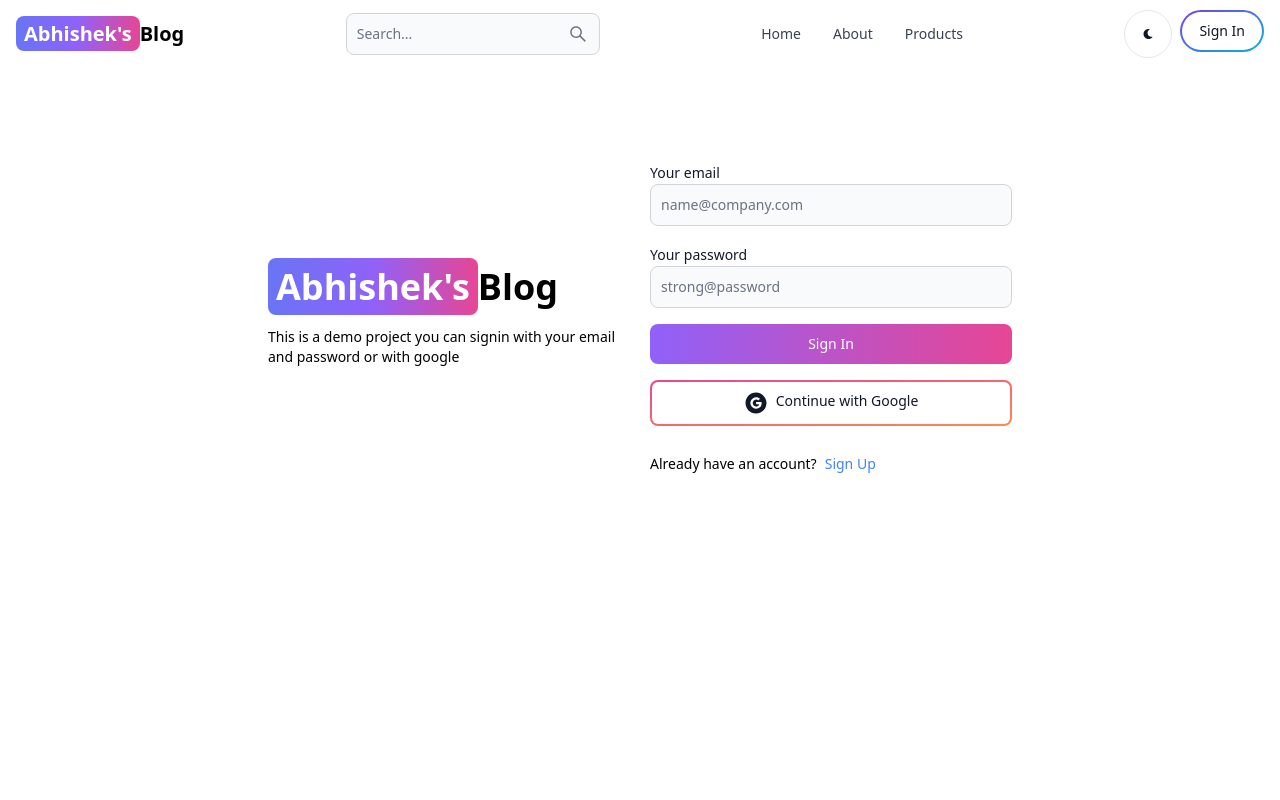
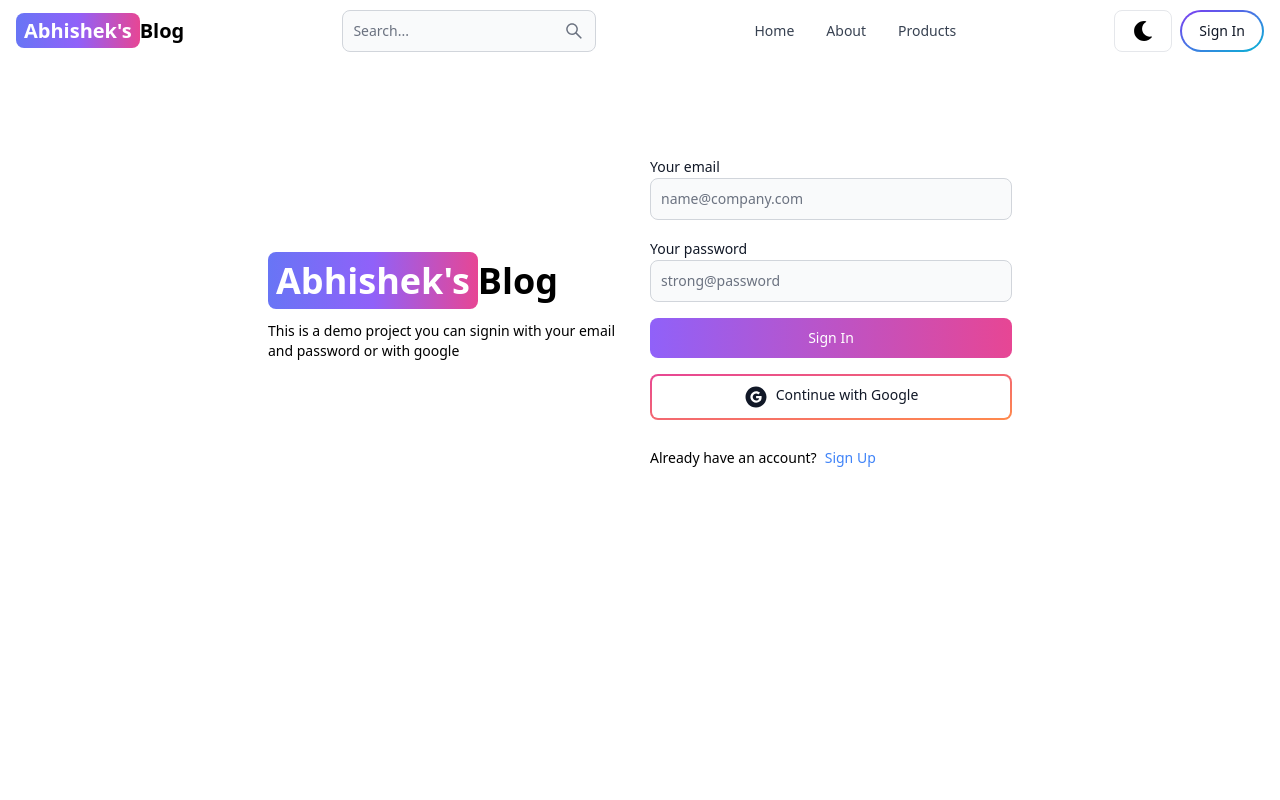
Before and after one commit to abhishekpanwarrr/blog-mern, a React (Vite) app in the folder frontend/: page /sign-in in a window 1280 px wide. Shown: the top 800 px of the page. Built offline with nearby package versions, Linux system fonts and the light colour scheme.

Commit message:
added theme in frontend

```diff
--- a/frontend/src/components/Header/index.tsx
+++ b/frontend/src/components/Header/index.tsx
@@ -1,14 +1,18 @@
-import { Button, Navbar, TextInput } from "flowbite-react"
+import { Avatar, Button, Dropdown, Navbar, TextInput } from "flowbite-react"
 import { AiOutlineSearch } from "react-icons/ai"
-import { FaMoon } from "react-icons/fa"
-import { useSelector } from "react-redux"
+import { FaMoon, FaSun } from "react-icons/fa"
+import { useDispatch, useSelector } from "react-redux"
 import { Link, useLocation } from "react-router-dom"
 import { RootState } from "../../redux/store"
+import { toggleTheme } from "../../redux/theme/themeSlice"
+import { logout } from "../../redux/user/userSlice"
 
 const Header = () => {
     const path = useLocation().pathname;
-    const token = useSelector((state: RootState) => state.user.currentUser?.token)
-    console.log("🚀 ~ Header ~ state:", token)
+    const currentUser = useSelector((state: RootState) => state.user.currentUser)
+    const theme = useSelector((state: RootState) => state.theme.theme)
+    const dispatch = useDispatch();
+    const handleLogout = () => dispatch(logout());
     return (
         <Navbar>
             <Link to={"/"} className="self-center whitespace-nowrap text-sm sm:text-xl font-semibold dark:text-white">
@@ -25,12 +29,42 @@ const Header = () => {
                 <AiOutlineSearch />
             </Button>
             <div className="flex gap-2 md:order-2">
-                <Button className="w-12 h-12 hidden sm:inline" color={"gray"} pill><FaMoon /></Button>
-                <Link to={"/sign-in"}>
-                    <Button className="" outline gradientDuoTone={"purpleToBlue"} pill>
-                        Sign In
-                    </Button>
-                </Link>
+                <Button className="hidden sm:inline" color={"gray"} onClick={() => dispatch(toggleTheme())}>
+                    {theme === "dark" ? <FaSun size={20} color={theme === "dark" && "white"} /> : <FaMoon size={20} color={theme === "light" && "black"} />}
+                </Button>
+                {currentUser ? (
+                    <Dropdown
+                        inline
+                        arrowIcon={false}
+                        label={
+                            <Avatar
+                                alt="User"
+                                img={currentUser?.profilePicture}
+                                rounded
+                            />
+                        }
+                    >
+                        <Dropdown.Header>
+                            <span className="font-sm block">{currentUser?.fullName}</span>
+                            <span className="font-medium block truncate">{currentUser?.email}</span>
+                        </Dropdown.Header>
+                        <Link to="/dashboard?tab=profile">
+                            <Dropdown.Item>
+                                Profile
+                            </Dropdown.Item>
+                        </Link>
+                        <Dropdown.Divider />
+                        <Dropdown.Item onClick={handleLogout}>
+                            Sign out
+                        </Dropdown.Item>
+                    </Dropdown>
+                ) : (
+                    <Link to={"/sign-in"}>
+                        <Button className="" outline gradientDuoTone={"purpleToBlue"} pill>
+                            Sign In
+                        </Button>
+                    </Link>
+                )}
                 <Navbar.Toggle />
             </div>
             <Navbar.Collapse>
--- a/frontend/src/redux/store.ts
+++ b/frontend/src/redux/store.ts
@@ -2,9 +2,11 @@ import { configureStore, combineReducers } from '@reduxjs/toolkit'
 import userReducer from './user/userSlice'
 import { persistReducer, persistStore } from 'redux-persist'
 import storage from 'redux-persist/lib/storage'
+import themeReducer from "./theme/themeSlice"
 
 const rootReducer = combineReducers({
     user: userReducer,
+    theme: themeReducer
 })
 const persistConfig = {
     key: "blog",
--- /dev/null
+++ b/frontend/src/redux/theme/themeSlice.tsx
@@ -0,0 +1,23 @@
+import { createSlice } from '@reduxjs/toolkit'
+
+
+interface ThemeState {
+    theme: "light" | "dark";
+}
+
+const initialState: ThemeState = {
+    theme: "light"
+}
+
+export const themeSlice = createSlice({
+    name: 'theme',
+    initialState,
+    reducers: {
+        toggleTheme: (state) => {
+            state.theme = state.theme === "light" ? "dark" : "light"
+        }
+    },
+})
+export const { toggleTheme } = themeSlice.actions
+
+export default themeSlice.reducer
--- a/frontend/src/redux/user/userSlice.tsx
+++ b/frontend/src/redux/user/userSlice.tsx
@@ -8,6 +8,7 @@ interface User {
     updatedAt?: string;
     __v?: number;
     _id?: string;
+    profilePicture: string
 }
 interface UserState {
     currentUser: User | null;
```
